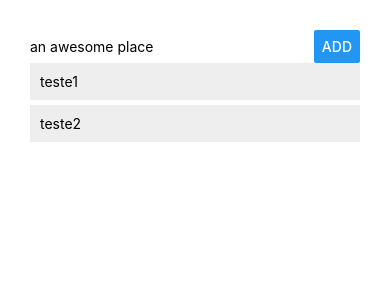
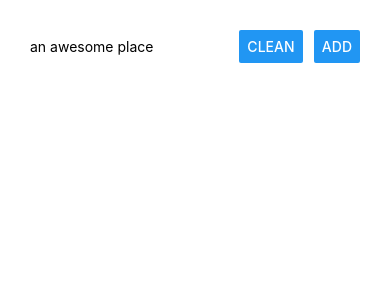
Before and after one commit to alexolirib/the-practical-guide-react-native, a React Native app: screen / in a window 390 px wide. Shown: the top 300 px of the page. Built offline with nearby package versions, Linux system fonts and the light colour scheme.

Commit message:
adicionando com imagem

```diff
--- a/App.js
+++ b/App.js
@@ -1,19 +1,34 @@
 import React from 'react';
 import { StyleSheet, Text, View, TextInput, Button } from 'react-native';
 import FormList from './src/components/FormList';
-import List from './src/components/List'
+import List from './src/components/List';
+// import placeImage from './src/image/ambiente.jpg';
 
 export default class App extends React.Component {
 
   state = {
     placeName: '',
-    place: ['teste1', 'teste2']
+    place: []
+  }
+
+  removeItem = key => {
+    //alert("o Id desse elemento é  - " + index)
+    this.setState(prevState => {
+      return {
+        place: prevState.place.filter(place => {
+          return place.key !== key; // retorna os elementos
+        })
+      }
+    })
   }
 
   handleChange = (text) => {
     this.setState({ placeName: text })
   }
 
+  removeAllList = ()=>{
+    this.setState({place:[]})
+  }
   placeSubmitHandle = () => {
     if (this.state.placeName.trim() == '') {
       return;
@@ -21,8 +36,14 @@ export default class App extends React.Component {
 
     this.setState(prevState => {
       return {
-        place: prevState.place.concat(prevState.placeName),
-        placeName: ''
+        place: prevState.place.concat({
+          key: Math.random().toString(),
+          value: prevState.placeName,
+          // image: placeImage
+          image: {
+            uri: 'https://blogs.universal.org/bispomacedo/wp-content/uploads/2016/07/dest_bm0207-706x432.jpg'
+          }
+        })
       }
     })
   }
@@ -33,12 +54,15 @@ export default class App extends React.Component {
       <View style={styles.container}>
         <FormList
           placeName={this.state.placeName}
+          removeAllList={this.removeAllList}
           handleChange={this.handleChange}
           placeSubmitHandle={this.placeSubmitHandle}
         />
         <List
+          onItemDeleted={this.removeItem}
           place={this.state.place}
         />
+
       </View>
     );
   }
@@ -50,5 +74,8 @@ const styles = StyleSheet.create({
     backgroundColor: '#fff',
     alignItems: 'center',
     justifyContent: 'flex-start',
+  },
+  styleButton: {
+    flex: 1
   }
 });
--- a/src/components/FormList.js
+++ b/src/components/FormList.js
@@ -10,6 +10,10 @@ const FormList = (props)=>(
             onChangeText={props.handleChange}
             style={styles.placeInput}
         />
+        <Button
+          title="Clean"
+          style={styles.placeButton}
+          onPress={props.removeAllList} />
         <Button title="add"
             style={styles.placeButton}
             onPress={props.placeSubmitHandle} />
@@ -25,10 +29,10 @@ const styles = StyleSheet.create({
         justifyContent: 'space-between',
     },
     placeInput: {
-      width: '70%'
+      width: '60%'
     },
     placeButton: {
-      width: '30%'
+      width: '15%'
     },
 })
 
--- a/src/components/List.js
+++ b/src/components/List.js
@@ -1,17 +1,31 @@
 import React from 'react'
-import { View, Text, StyleSheet } from 'react-native'
+import { View, Text, StyleSheet, ScrollView, FlatList } from 'react-native'
 import ListItem from './ListItem/ListItem'
 
-class List  extends React.Component {
-
+class List extends React.Component {
 
     render() {
-        const placesOutput = this.props.place.map((p, i) => (
-            <ListItem key={i} placeName={p} />
-        ))
-        return (
-            <View style={styles.listContainer}>{placesOutput}</View>
-        )
+        // const placesOutput = this.props.place.map((p, i) => (
+        //     <ListItem
+        //      key={i}
+        //     element={this.props.element}
+        //     placeName={p}
+        //     onItemPressed={()=> this.props.onItemDeleted(i)} />
+        // ))
+        // return (
+        //     <ScrollView style={styles.listContainer}>{placesOutput}</ScrollView>
+        // )
+        return <FlatList
+            style={styles.listContainer}
+            data={this.props.place}
+            renderItem={(info) => (
+                <ListItem
+                    placeName={info.item.value}
+                    placeImg={info.item.image}
+                    onItemPressed={() => this.props.onItemDeleted(info.item.key)}
+                />
+            )}
+        />
     }
 }
 
--- a/src/components/ListItem/ListItem.js
+++ b/src/components/ListItem/ListItem.js
@@ -1,18 +1,28 @@
 import React from 'react';
-import {Text, View, StyleSheet } from 'react-native';
+import { Text, View, StyleSheet, TouchableOpacity, Image} from 'react-native';
 
-const ListItem = (props)=>(
-    <View style={styles.listItem}>
-        <Text>{props.placeName}</Text>
-    </View>
+const ListItem = (props) => (
+    <TouchableOpacity onPress={props.onItemPressed}>
+        <View style={styles.listItem}>
+            <Image resizeMode="contain" source={props.placeImg} style={styles.placeImagem} />
+            <Text>{props.placeName}</Text>
+        </View>
+    </TouchableOpacity>
 )
 
 const styles = StyleSheet.create({
-    listItem:{
+    listItem: {
         width: '100%',
         padding: 10,
         backgroundColor: '#eee',
-        marginBottom: 5
+        marginBottom: 5,
+        flexDirection: 'row',
+        alignItems: 'center'
+    },
+    placeImagem: {
+        marginRight: 8,
+        height: 40,
+        width: 40
     }
 })
 
```
Also changed, not shown: src/image/ambiente.jpg (added).
